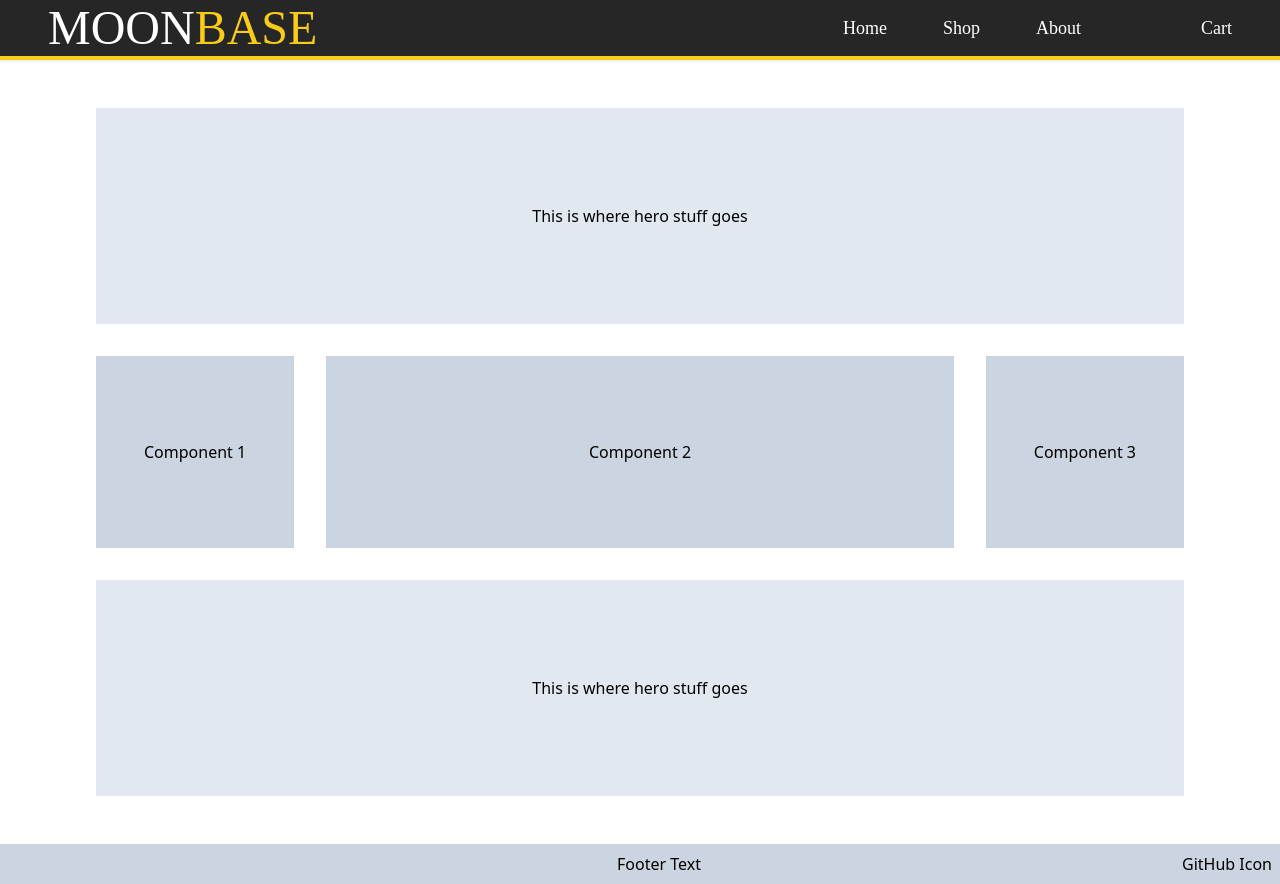
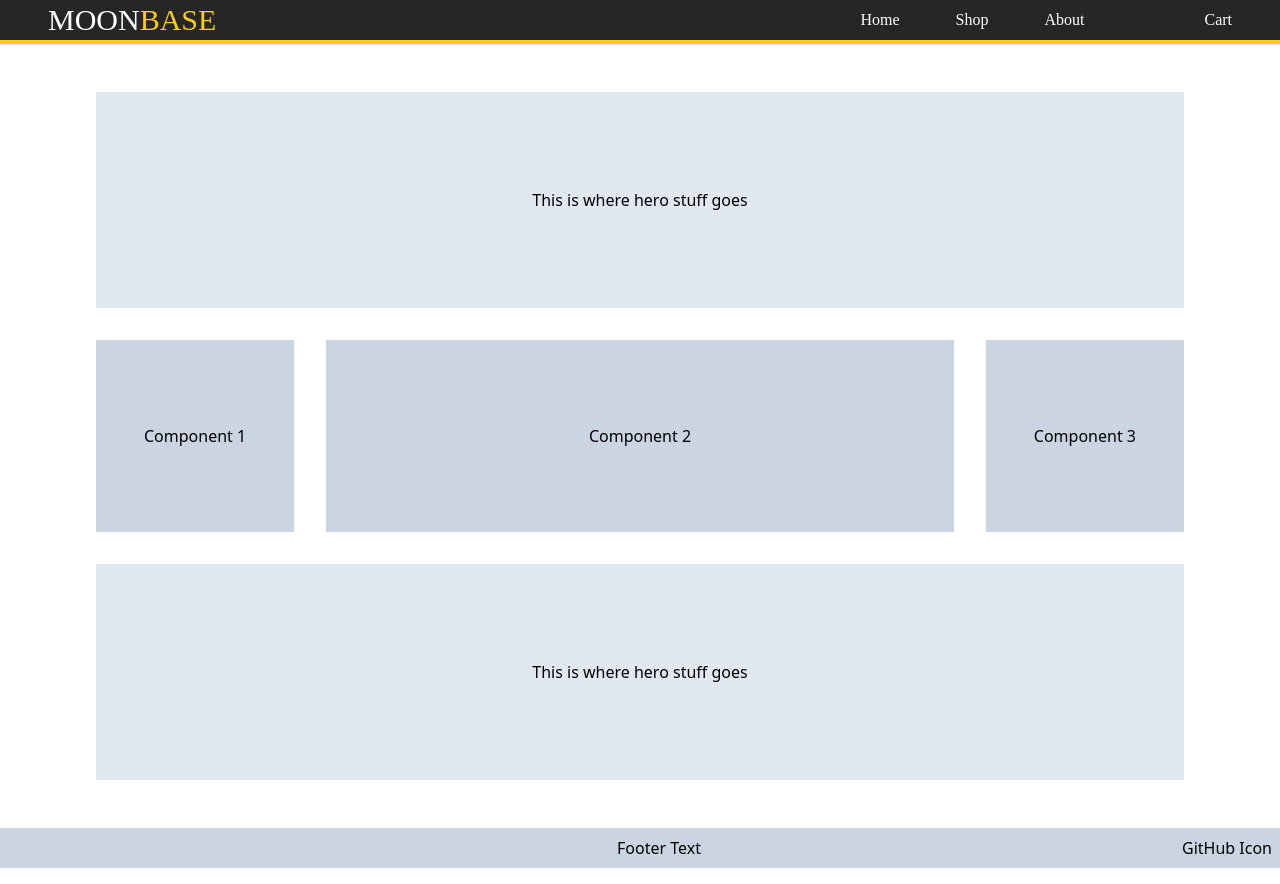
Before and after one commit to kmsedu/shopping-cart, a React (Create React App) app: page / in a window 1280 px wide. Built offline with nearby package versions, Linux system fonts and the light colour scheme; a web font is replaced by a local one.

Commit message:
Started adding data and fixed some styling in Navbar

```diff
--- a/package.json
+++ b/package.json
@@ -43,6 +43,7 @@
   },
   "devDependencies": {
     "autoprefixer": "^10.4.7",
+    "nanoid": "^4.0.0",
     "postcss": "^8.4.14",
     "tailwindcss": "^3.1.6",
     "ts-standard": "^11.0.0"
--- /dev/null
+++ b/src/components/CartItem.tsx
@@ -0,0 +1,7 @@
+export default function CartItem (): JSX.Element {
+  return (
+    <div>
+      Hello
+    </div>
+  )
+}
--- /dev/null
+++ b/src/data.ts
@@ -0,0 +1,11 @@
+import { nanoid } from 'nanoid'
+
+export default [
+  {
+    id: nanoid(),
+    name: 'Lenovo 15.6" IdeaPad Slim 3i',
+    imgSrc: './assets/ideapadslim15i.png',
+    price: 697.00,
+    inStock: true
+  }
+]
--- a/src/layout/Navbar.tsx
+++ b/src/layout/Navbar.tsx
@@ -3,10 +3,10 @@ import { Link } from 'react-router-dom'
 export default function Navbar (): JSX.Element {
   return (
     <nav className='flex justify-between items-center bg-neutral-800
-                  text-white p-1 px-12 border-b-yellow-400 border-b-4
-                    list-none text-lg font-nav gap-24 shadow-[0_0_3px_rgba(0,0,0,0.2)]'
+                  text-white px-12 border-b-yellow-400 border-b-4
+                    list-none font-nav gap-24 shadow-[0_0_3px_rgba(0,0,0,0.2)]'
     >
-      <h1 className='text-5xl font-display flex-1'>
+      <h1 className='text-3xl font-display flex-1'>
         MOON<span className='text-yellow-400'>BASE</span>
       </h1>
       <div className='flex gap-2 flex-1 justify-end'>
--- a/src/layout/RouteSwitch.tsx
+++ b/src/layout/RouteSwitch.tsx
@@ -1,18 +1,39 @@
+import { useState } from 'react'
 import { BrowserRouter, Routes, Route } from 'react-router-dom'
+import { CartItem } from '../types'
 import Navbar from './Navbar'
 import Home from '../routes/Home'
 import Shop from '../routes/Shop'
 import About from '../routes/About'
 import Footer from './Footer'
+import data from '../data'
 
 export default function RouteSwitch (): JSX.Element {
+  const [cartItems, setCartItems] = useState<CartItem[]>([])
+
+  console.log(cartItems)
+
+  const addItemToCart = (id: string): void => {
+    setCartItems((prevCartItems) => {
+      const itemToAdd = data.find((dataItem) => dataItem.id === id)
+
+      if (itemToAdd === undefined) throw new Error('Item not found')
+
+      return [...prevCartItems, { ...itemToAdd, quantity: 1 }]
+    })
+  }
+
   return (
     <BrowserRouter>
       <main className='flex flex-col justify-between h-screen'>
         <Navbar />
         <Routes>
           <Route path='/' element={<Home />} />
-          <Route path='/shop' element={<Shop />} />
+          <Route
+            path='/shop' element={
+              <Shop cartItems={cartItems} addItemToCart={addItemToCart} />
+            }
+          />
           <Route path='/about' element={<About />} />
         </Routes>
         <Footer />
--- a/src/routes/Shop.tsx
+++ b/src/routes/Shop.tsx
@@ -1,4 +1,8 @@
-export default function Shop (): JSX.Element {
+import { ShopProps } from '../types'
+
+export default function Shop (props: ShopProps): JSX.Element {
+  const { cartItems } = props
+  console.log(cartItems)
   return (
     <main className='flex flex-col h-full overflow-y-hidden'>
       <div className='hero flex justify-center items-center py-12 bg-slate-200'>
--- /dev/null
+++ b/src/types.ts
@@ -0,0 +1,13 @@
+export interface CartItem {
+  id: string
+  name: string
+  imgSrc: string
+  price: number
+  inStock: boolean
+  quantity: number
+}
+
+export interface ShopProps {
+  cartItems: CartItem[]
+  addItemToCart: Function
+}
```
Also changed, not shown: 1 other file (tests, documents, lock files or other folders).
